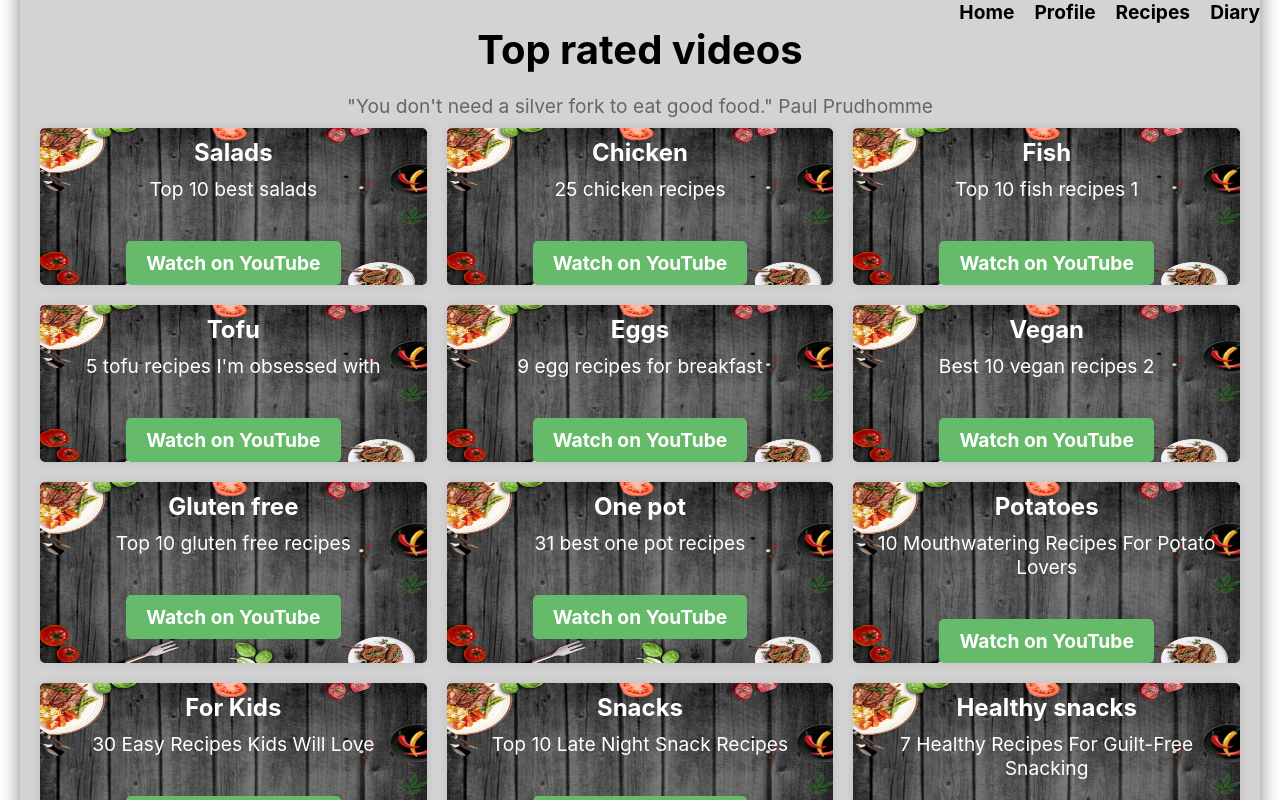
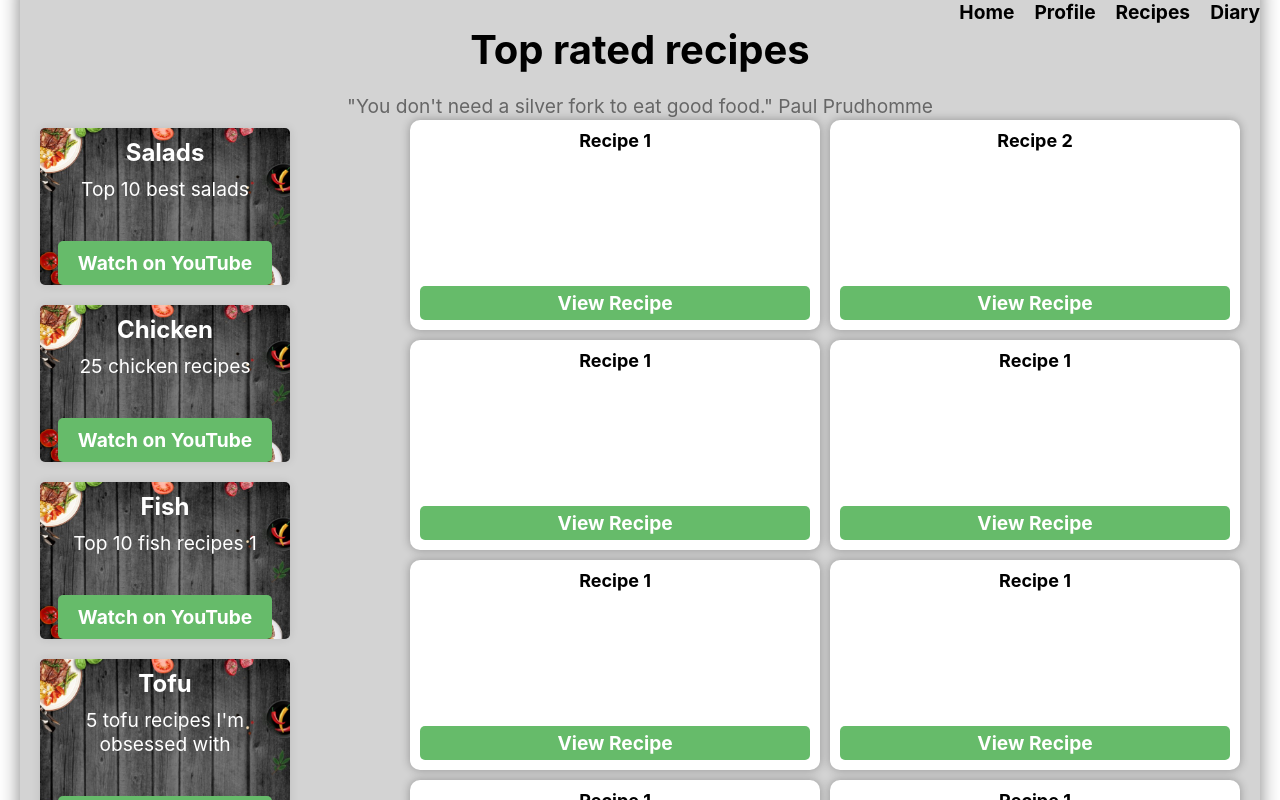
Before and after one commit to LaKiRiBlue/BetterPlace, a React (Create React App) app in the folder my-app/: page /category in a window 1280 px wide. Shown: the top 800 px of the page. Built offline with nearby package versions, Linux system fonts and the light colour scheme.

Commit message:
adding recipe cards to Recipes section

```diff
--- a/my-app/src/components/CategoryPage/CategoryPage.css
+++ b/my-app/src/components/CategoryPage/CategoryPage.css
@@ -67,8 +67,9 @@
 
 .category-cards {
   display: grid;
-  grid-template-columns: repeat(3, 1fr);
+  grid-template-columns: repeat(1, 1fr);
   gap: 20px;
+  width: 250px;
 }
 
 .category-card {
@@ -109,6 +110,52 @@
   margin: 0 10px 20px;
   color: #fff;
 }
+/* Add this CSS to your CategoryPage.css */
+
+.recipe-cards {
+  display: flex;
+  flex-wrap: wrap;
+  gap: 10px;
+  flex-direction: row;
+  align-items: flex-start;
+  justify-content: flex-end;
+  margin-top: -2304px;
+  margin-bottom: 930px;
+}
+
+.recipe-card {
+  background-color: #fff;
+  border-radius: 10px;
+  box-shadow: 0 0 10px rgba(0, 0, 0, 0.3);
+  padding: 10px;
+  width: calc(33.33% - 10px); /* Adjust the card width and gap as needed */
+  height: 190px;
+  text-align: center;
+  display: flex;
+  flex-direction: column;
+  justify-content: space-between;
+}
+
+.recipe-card h2 {
+  font-size: 18px;
+  font-weight: bold;
+  margin: 0;
+}
+
+.recipe-button {
+  background-color: #66bb6a;
+  color: white;
+  text-decoration: none;
+  padding: 5px 10px;
+  border-radius: 5px;
+  font-weight: bold;
+  transition: background-color 0.3s;
+}
+
+.recipe-button:hover {
+  background-color: #4a9a4d;
+}
+
 
 .category-button {
   color: #fff;
--- a/my-app/src/components/CategoryPage/CategoryPage.js
+++ b/my-app/src/components/CategoryPage/CategoryPage.js
@@ -96,20 +96,86 @@ export const CategoryPage = () => {
             imageSrc: "image2.jpg",
         },
     ];
+    const recipes = [
+        {
+            id: 1,
+            title: "Recipe 1",
+            link: "https://www.example.com/recipe1",
+        },
+        {
+            id: 2,
+            title: "Recipe 2",
+            link: "https://www.example.com/recipe2",
+        },
+        {
+            id: 1,
+            title: "Recipe 1",
+            link: "https://www.example.com/recipe1",
+        },
+        {
+            id: 1,
+            title: "Recipe 1",
+            link: "https://www.example.com/recipe1",
+        },
+        {
+            id: 1,
+            title: "Recipe 1",
+            link: "https://www.example.com/recipe1",
+        },
+        {
+            id: 1,
+            title: "Recipe 1",
+            link: "https://www.example.com/recipe1",
+        },
+        {
+            id: 1,
+            title: "Recipe 1",
+            link: "https://www.example.com/recipe1",
+        },
+        {
+            id: 1,
+            title: "Recipe 1",
+            link: "https://www.example.com/recipe1",
+        },
+        {
+            id: 1,
+            title: "Recipe 1",
+            link: "https://www.example.com/recipe1",
+        },
+        {
+            id: 1,
+            title: "Recipe 1",
+            link: "https://www.example.com/recipe1",
+        },
+        {
+            id: 1,
+            title: "Recipe 1",
+            link: "https://www.example.com/recipe1",
+        },
+        {
+            id: 1,
+            title: "Recipe 1",
+            link: "https://www.example.com/recipe1",
+        },
+        // Add more recipes as needed
+    ];
 
     return (
-
         <>
             <Navbar />
             <div className="category-box">
 
                 <div className="category-card-container">
-                <h1 className="category-title">Top rated videos</h1>
+
+                    <h1 className="category-title">Top rated recipes</h1>
                     <p>"You don't need a silver fork to eat good food." Paul Prudhomme</p>
+
                     <div className="category-cards">
+
+
                         {categories.map((category) => (
+
                             <div className="category-card" key={category.id}>
-
                                 <h2>{category.title}</h2>
                                 <p>{category.description}</p>
                                 <a
@@ -122,6 +188,22 @@ export const CategoryPage = () => {
                                 </a>
                             </div>
                         ))}
+
+                    </div>
+                    <div className="recipe-cards">
+                        {recipes.map((recipe) => (
+                            <div className="recipe-card" key={recipe.id}>
+                                <h2>{recipe.title}</h2>
+                                <a
+                                    href={recipe.link}
+                                    target="_blank"
+                                    rel="noopener noreferrer"
+                                    className="recipe-button"
+                                >
+                                    View Recipe
+                                </a>
+                            </div>
+                        ))}
                     </div>
                     {/* Link to another route */}
                     <Link to="/cooking-tips" className="profile-button">
@@ -129,9 +211,8 @@ export const CategoryPage = () => {
                     </Link>
 
                 </div>
+            </div>
             <Footer />
-
-        </div>
         </>
     );
 };
--- a/my-app/src/components/CookingTipsPage/CookingTipsPage.css
+++ b/my-app/src/components/CookingTipsPage/CookingTipsPage.css
@@ -32,7 +32,7 @@
     display: inline-block;
     padding: 12px 24px;
     font-size: 1.2rem;
-    background-color: #66bb6a;
+    background-color: #49c1a3;
     color: #fff;
     border: none;
     border-radius: 5px;
--- a/my-app/src/components/HomePage/HomePage.js
+++ b/my-app/src/components/HomePage/HomePage.js
@@ -63,7 +63,7 @@ const HomePage = () => {
             <Link to="/category" className="home-button">Recipes</Link>
             <Link to="/diary" className="home-button">Diary</Link>
             <Link to="/login" className="home-button">Login</Link>
-            <Link to="/register" className="home-button">Register</Link>
+
           </div>
           <Link to="/cooking-tips" className="profile-button">
             Go to Cooking Tips Page
```
Lines whose indentation alone changed are shown as unchanged.
